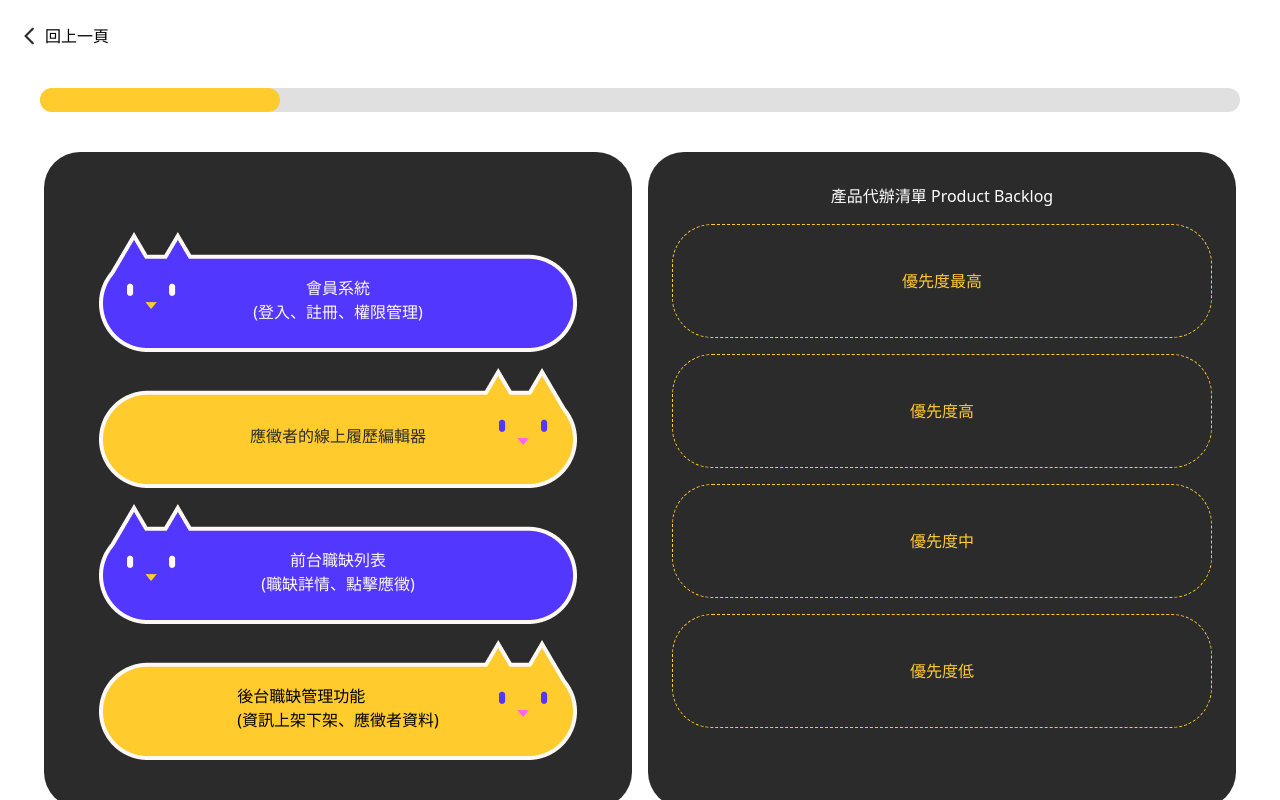
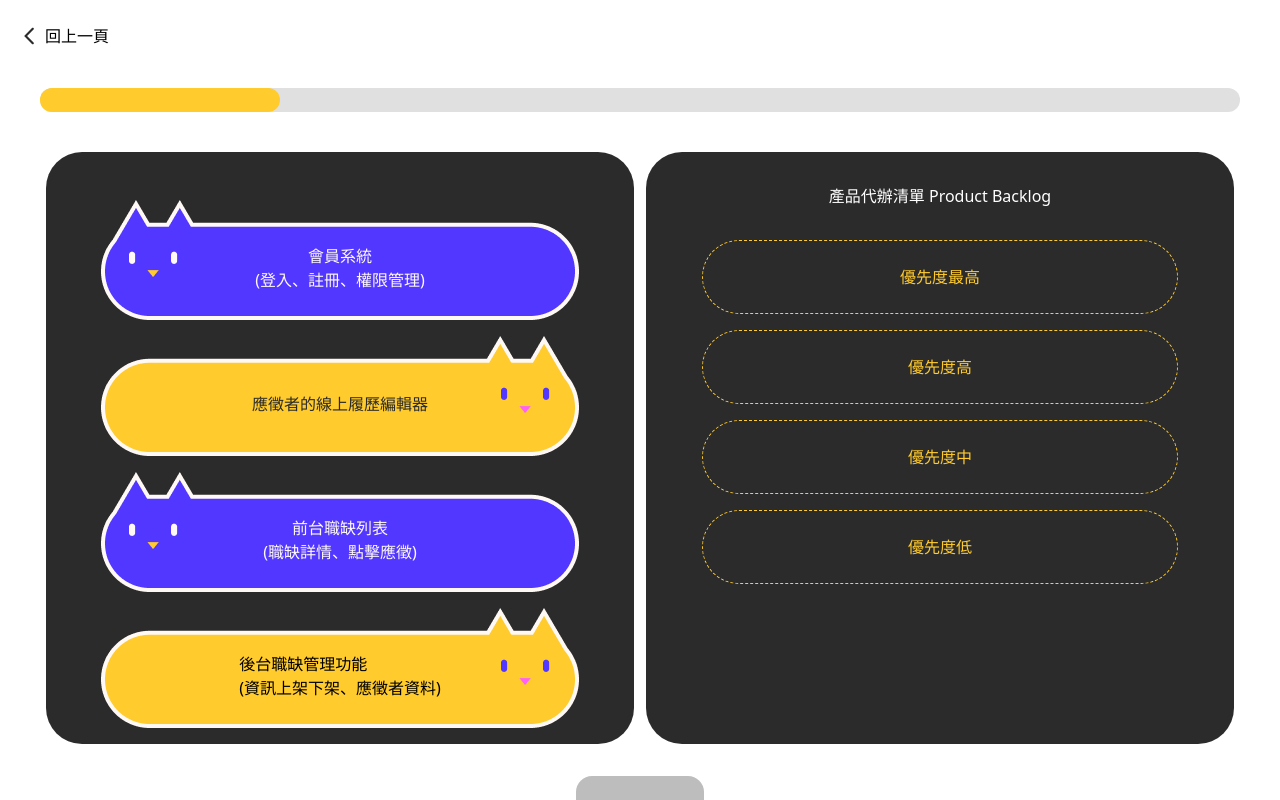
Before and after one commit to oneraner/2022f2e, a Next.js app: page /dragAndDrop in a window 1280 px wide. Built offline with nearby package versions, Linux system fonts and the light colour scheme.

Commit message:
feat: add third week component

```diff
--- a/components/third/DndComponent.tsx
+++ b/components/third/DndComponent.tsx
@@ -3,7 +3,7 @@ import NextImage from "next/image";
 import leftCat from "../../public/image/thirdLeftCat.png";
 import rightCat from "../../public/image/thirdRightCat.png";
 import { nanoid } from "nanoid";
-import { useState } from "react";
+import React, { useState } from "react";
 
 const noPointData = [
   {
@@ -47,26 +47,43 @@ const noPointData = [
   },
 ];
 
-const priorityData = [
-  { id: nanoid(), content: "優先度最高" },
-  { id: nanoid(), content: "優先度高" },
-  { id: nanoid(), content: "優先度中" },
-  { id: nanoid(), content: "優先度低" },
-];
-
 export const DndComponent = () => {
   const [todoList, setTodoList] = useState(noPointData);
-  const [priorityList, setPriorityList] = useState(priorityData);
+  const [priorityList, setPriorityList] = useState<any[]>([]);
+
+  const onDragEnd = (event) => {
+    const { source, destination } = event;
+    if (
+      !destination ||
+      (source.index === destination.index &&
+        source.droppableId === destination.droppid)
+    )
+      return;
+    console.log("event", event);
+    const sameFromTo = source.droppableId === destination.droppableId;
+    if (sameFromTo) {
+    }
+  };
 
   return (
-    <DragDropContext>
-      <Droppable>
+    <DragDropContext onDragEnd={onDragEnd}>
+      <Droppable droppableId="todo">
+        {(provided, _snapshot) => (
+          <div className="w-[49%] bg-[#2B2B2B] rounded-[36px] mr-3">
+            <ul
+              className="flex flex-col items-center pt-12"
+              ref={provided.innerRef}
+              {...provided.droppableProps}
+            >
+              {todoList.map((todo, index) => (
+                <React.Fragment key={index}>
+                  <Draggable draggableId={todo.id} key={todo.id} index={index}>
                     {(provided, snapshot) => (
-          <div className="w-[49%] bg-[#2B2B2B] rounded-[36px] pt-20 pb-8 mr-4">
-            <ul className="flex flex-col items-center">
-              {todoList.map((todo) => (
-                <Draggable draggableId={nanoid()} key={nanoid()}>
-                  {(provided, snapshot) => (
+                      <div
+                        ref={provided.innerRef}
+                        {...provided.draggableProps}
+                        {...provided.dragHandleProps}
+                      >
                         <li className="relative mb-4">
                           <NextImage
                             src={todo.cat === "left" ? leftCat : rightCat}
@@ -76,31 +93,81 @@ export const DndComponent = () => {
                             {todo.content}
                           </div>
                         </li>
+                      </div>
                     )}
                   </Draggable>
+                  {provided.placeholder}
+                </React.Fragment>
               ))}
             </ul>
           </div>
         )}
       </Droppable>
-      <Droppable>
+      <div className="w-[49%] bg-[#2B2B2B] rounded-[36px] pb-6">
+        <p className="text-[#FFFFFF] text-center pt-8 mb-8">
+          產品代辦清單 Product Backlog
+        </p>
+        <Droppable droppableId="priorityMax">
+          {(provided, _snapshot) => (
+            <ul className="flex flex-col items-center px-14">
+              <div
+                className="w-full relative"
+                {...provided.droppableProps}
+                ref={provided.innerRef}
+              >
+                <li className="flex justify-center items-center mb-4 text-[#FFCB2D] border border-dashed border-[#FFCB2D] py-6 w-full rounded-[40px]">
+                  優先度最高
+                </li>
+                <li className="flex justify-center items-center mb-4 text-[#FFCB2D] border border-dashed border-[#FFCB2D] py-6 w-full rounded-[40px]">
+                  優先度高
+                </li>
+                <li className="flex justify-center items-center mb-4 text-[#FFCB2D] border border-dashed border-[#FFCB2D] py-6 w-full rounded-[40px]">
+                  優先度中
+                </li>
+                <li className="flex justify-center items-center mb-4 text-[#FFCB2D] border border-dashed border-[#FFCB2D] py-6 w-full rounded-[40px]">
+                  優先度低
+                </li>
+                <div className="absolute w-full -top-8 left-0">
+                  {priorityList.map((priority, index) => (
+                    <React.Fragment key={index}>
+                      <Draggable
+                        draggableId={priority.id}
+                        key={priority.id}
+                        index={index}
+                      >
                         {(provided, snapshot) => (
-          <div className="w-[49%] bg-[#2B2B2B] rounded-[36px] ">
-            <p className="text-[#FFFFFF] text-center pt-8 mb-4">產品代辦清單 Product Backlog</p>
-            <ul className="flex flex-col items-center px-6">
-              {priorityList.map((priority) => (
-                <Draggable draggableId={nanoid()} key={nanoid()}>
-                  {(provided, snapshot) => (
-                    <li className="relative flex justify-center items-center mb-4 text-[#FFCB2D] border border-dashed border-[#FFCB2D] py-11 w-full rounded-[40px]">
+                          <div
+                            ref={provided.innerRef}
+                            {...provided.draggableProps}
+                            {...provided.dragHandleProps}
+                          >
+                            <li className="relative mb-4">
+                              <NextImage
+                                src={
+                                  priority.cat === "left" ? leftCat : rightCat
+                                }
+                                alt={
+                                  priority.cat === "left"
+                                    ? "leftCat"
+                                    : "rightCat"
+                                }
+                              />
+                              <div className="absolute top-1/2 left-1/2 -translate-x-1/2 -translate-y-1/2">
                                 {priority.content}
+                              </div>
                             </li>
+                          </div>
                         )}
                       </Draggable>
+                    </React.Fragment>
                   ))}
+                </div>
+              </div>
+              {provided.placeholder}
             </ul>
-          </div>
           )}
         </Droppable>
+      </div>
     </DragDropContext>
   );
 };
--- a/next.config.js
+++ b/next.config.js
@@ -1,4 +1,4 @@
 /** @type {import('next').NextConfig} */
 module.exports = {
-  reactStrictMode: true,
+
 }
--- a/pages/dragAndDrop.tsx
+++ b/pages/dragAndDrop.tsx
@@ -1,8 +1,12 @@
+import dynamic from "next/dynamic";
 import NextImage from "next/image";
 import { useRouter } from "next/router";
 import { useMemo, useState } from "react";
-import DndComponent from "../components/third/DndComponent";
 import leftArrow from "../public/image/thirdLeftArrow.svg";
+
+const DndComponent = dynamic(() => import("../components/third/DndComponent"), {
+  ssr: false,
+});
 
 export enum DndType {
   NOPOINT = "nopoint",
```
Lines whose indentation alone changed are shown as unchanged.
